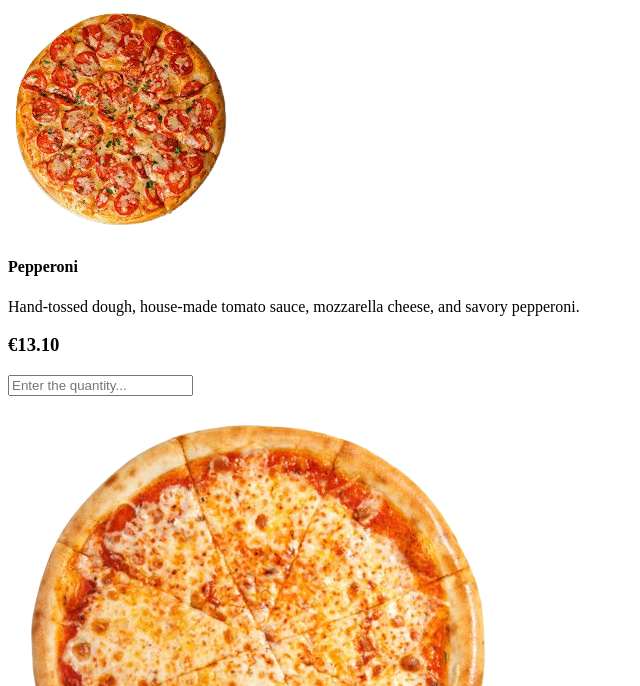
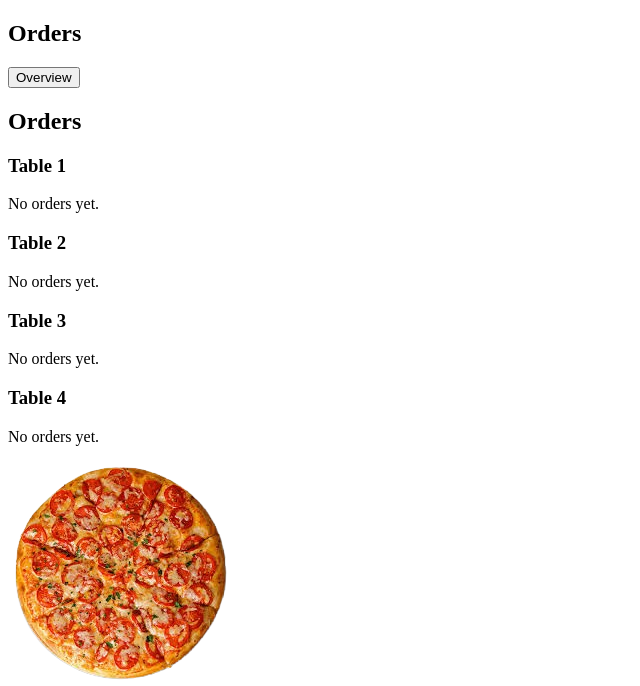
Before and after one commit to I552798/pizzabytes, a Flask app: page /mario/orders in a window 1280 px wide. Shown: the top 686 px of the page, without its empty margins (0-640 px from the left). Run offline with Flask 3, Linux system fonts and the light colour scheme.

Commit message:
added mario_order_overview

```diff
--- a/templates/mario_orders.html
+++ b/templates/mario_orders.html
@@ -1,9 +1,32 @@
 <!DOCTYPE html>
 <html lang="en">
 <head>
-    <title>Document</title>
+    <title>Mario orders</title>
 </head>
 <body>
+
+    <h2>Orders</h2>
+    <a href="/mario/order/overview"><button>Overview</button></a>
+
+    <h2>Orders</h2>
+    <div>
+        <h3>Table 1</h3>
+        <p>No orders yet.</p>
+    </div>
+    <div>
+        <h3>Table 2</h3>
+        <p>No orders yet.</p>
+    </div>
+    <div>
+        <h3>Table 3</h3>
+        <p>No orders yet.</p>
+    </div>
+    <div>
+        <h3>Table 4</h3>
+        <p>No orders yet.</p>
+    </div>
+    </div>
+
     <img src="static/images/Pepperoni-Margherita-Pizza-removebg-preview.png" alt="pizza1">
     <h4>Pepperoni</h4>
     <p>Hand-tossed dough, house-made tomato sauce, mozzarella cheese, and savory pepperoni.</p>
```
